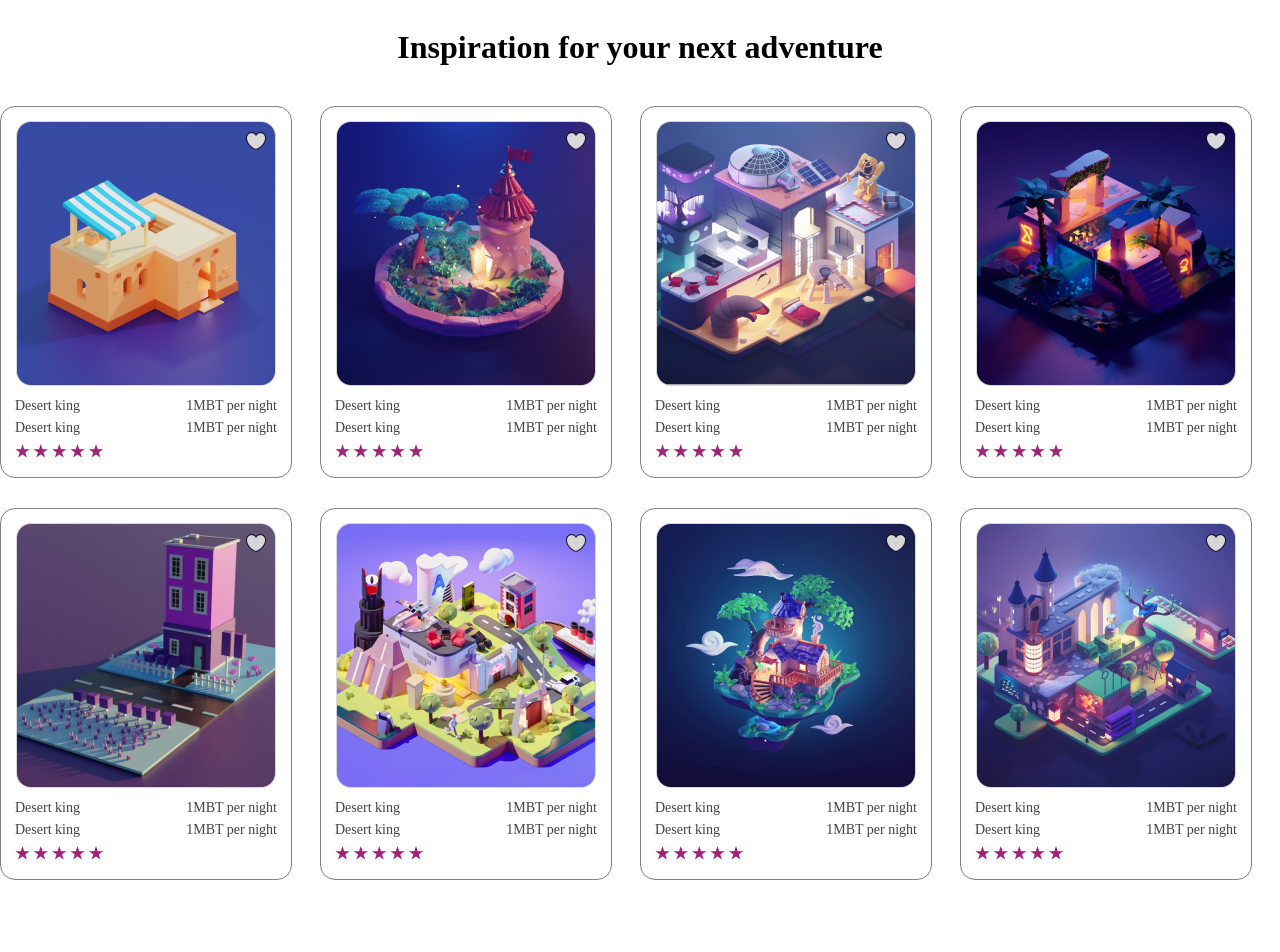
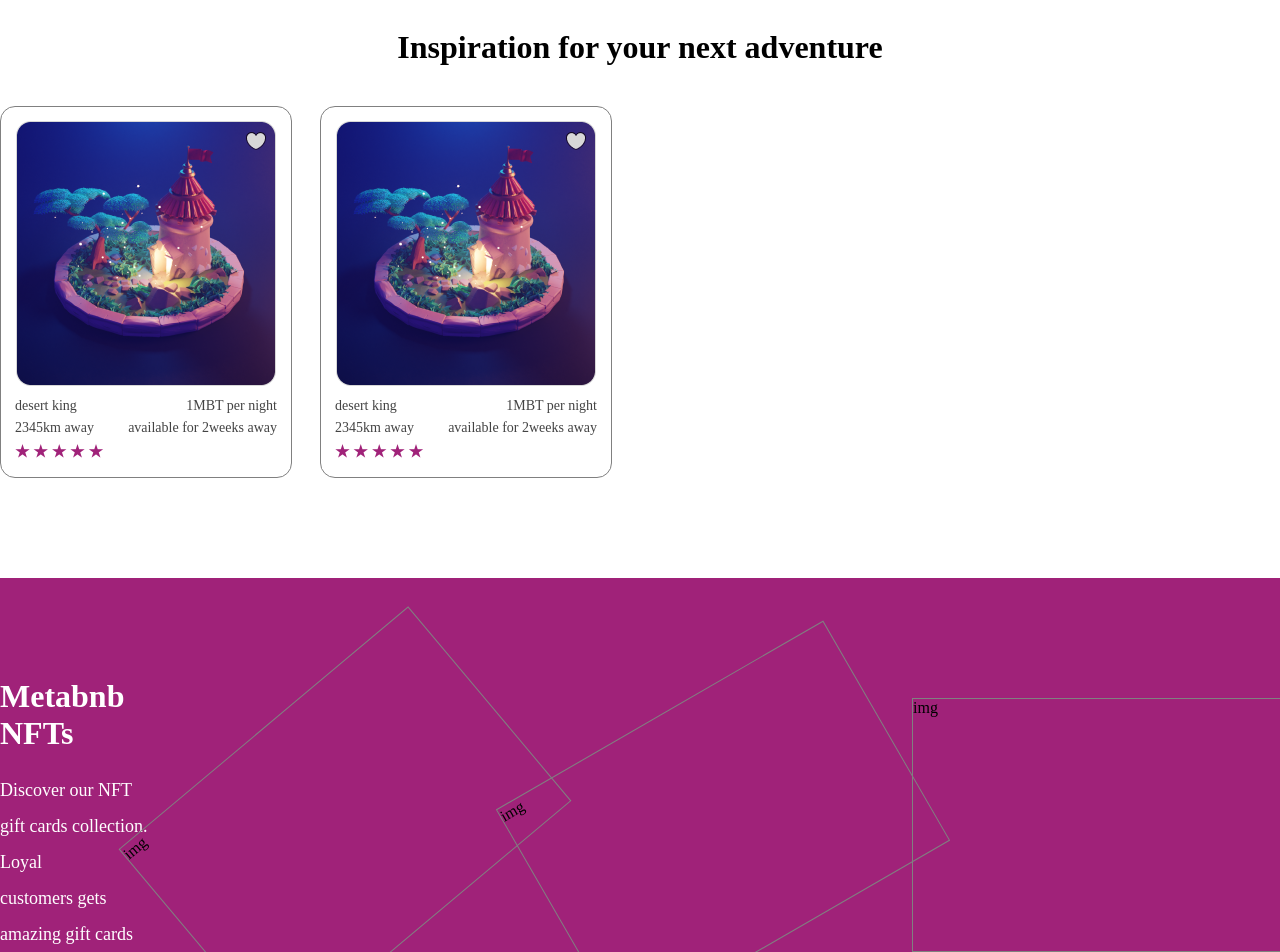
Before and after one commit to chibuzorihueze/meta-bnb, a React (Create React App) app: page / in a window 1280 px wide. Shown: the part 820-1772 px from the top of the page. Built offline with nearby package versions, Linux system fonts and the light colour scheme; a web font is replaced by a local one.

Commit message:
refactored adventure section

```diff
--- a/src/App.css
+++ b/src/App.css
@@ -232,8 +232,22 @@ span{
   border-radius: 8px;
 }
 
+.thirdpage-right{
+  display: flex;
+
+}
+
 .thirdpage-right div{
   border: 1px solid gray;
-  width: 100px;
-  height: 120px;
+  width: 378px;
+  height: 254px;
+  margin-top: 120px;
 }
+
+.box-rotate1{
+  transform: rotate(-40deg)
+}
+
+.box-rotate2{
+  transform: rotate(-30deg);
+}
--- a/src/components/secondpage.jsx
+++ b/src/components/secondpage.jsx
@@ -1,7 +1,28 @@
 import React from "react";
+import metaverseImg from "../image/F1.png";
 
-function Secondpage(){
-    return(
+const adventures = [
+  {
+    id: 0,
+    name: "desert king",
+    price: "1MBT per night",
+    distance: "2345km away",
+    duration: "available for 2weeks away",
+    img: metaverseImg
+  },
+
+  {
+    id: 1,
+    name: "desert king",
+    price: "1MBT per night",
+    distance: "2345km away",
+    duration: "available for 2weeks away",
+    img: metaverseImg
+  },
+];
+
+function Secondpage() {
+  return (
     <div className="secondpage-container">
       <div className="secondpage-header">
         <h1>Inspiration for your next adventure</h1>
@@ -10,159 +31,27 @@ function Secondpage(){
       {/*first gird colume */}
 
       <div className="grid-container">
-                <div className="grid-section">
+        {adventures.map((adventure) => (
+          <div className="grid-section" key={adventure.id}>
             <div className="grid-image">
-                        <img src={require ("../image/Frame 151.png")} alt="metaverse"/>
+              <img src={adventure.img} alt="metaverse" loading="lazy" />
             </div>
             <div className="grid-image-footer">
               <div className="desert-king">
-                            <p>Desert king</p>
-                            <p>1MBT per night</p>
+                <p>{adventure.name}</p>
+                <p>{adventure.price}</p>
               </div>
               <div className="desert-king">
-                            <p>Desert king</p>
-                            <p>1MBT per night</p>
+                <p>{adventure.distance}</p>
+                <p>{adventure.duration}</p>
               </div>
               <span> &#9733; &#9733; &#9733; &#9733; &#9733;</span>
             </div>
           </div>
-
-                {/*gird second colume */}
-
-                <div className="grid-section">
-                    <div className="grid-image">
-                        <img src={require ("../image/Frame 151-1.png")} alt="metaverse"/>
-                    </div>
-                    <div className="grid-image-footer">
-                        <div className="desert-king">
-                            <p>Desert king</p>
-                            <p>1MBT per night</p>
-                        </div>
-                        <div className="desert-king">
-                            <p>Desert king</p>
-                            <p>1MBT per night</p>
-                        </div>
-                        <span> &#9733; &#9733; &#9733; &#9733; &#9733;</span>
+        ))}
       </div>
     </div>
-
-                    {/*gird third colume */}
-
-                <div className="grid-section">
-                    <div className="grid-image">
-                        <img src={require ("../image/Frame 151-2.png")} alt="metaverse"/>
-                    </div>
-                    <div className="grid-image-footer">
-                        <div className="desert-king">
-                            <p>Desert king</p>
-                            <p>1MBT per night</p>
-                        </div>
-                        <div className="desert-king">
-                            <p>Desert king</p>
-                            <p>1MBT per night</p>
-                        </div>
-                        <span> &#9733; &#9733; &#9733; &#9733; &#9733;</span>
-                    </div>
-                </div>
-
-                    {/*gird fourth colume */}
-
-                <div className="grid-section">
-                    <div className="grid-image">
-                        <img src={require ("../image/Frame 151-3.png")} alt="metaverse"/>
-                    </div>
-                    <div className="grid-image-footer">
-                        <div className="desert-king">
-                            <p>Desert king</p>
-                            <p>1MBT per night</p>
-                        </div>
-                        <div className="desert-king">
-                            <p>Desert king</p>
-                            <p>1MBT per night</p>
-                        </div>
-                        <span> &#9733; &#9733; &#9733; &#9733; &#9733;</span>
-                    </div>
-                </div>
-
-                    {/*gird fifth colume */}
-
-                <div className="grid-section">
-                    <div className="grid-image">
-                        <img src={require ("../image/Frame 151-4.png")} alt="metaverse"/>
-                    </div>
-                    <div className="grid-image-footer">
-                        <div className="desert-king">
-                            <p>Desert king</p>
-                            <p>1MBT per night</p>
-                        </div>
-                        <div className="desert-king">
-                            <p>Desert king</p>
-                            <p>1MBT per night</p>
-                        </div>
-                        <span> &#9733; &#9733; &#9733; &#9733; &#9733;</span>
-                    </div>
-                </div>
-
-                    {/*gird sixth colume */}
-
-                <div className="grid-section">
-                    <div className="grid-image">
-                        <img src={require ("../image/Frame 151-5.png")} alt="metaverse"/>
-                    </div>
-                    <div className="grid-image-footer">
-                        <div className="desert-king">
-                            <p>Desert king</p>
-                            <p>1MBT per night</p>
-                        </div>
-                        <div className="desert-king">
-                            <p>Desert king</p>
-                            <p>1MBT per night</p>
-                        </div>
-                        <span> &#9733; &#9733; &#9733; &#9733; &#9733;</span>
-                    </div>
-                </div>
-
-                    {/*gird seventh colume */}
-
-                <div className="grid-section">
-                    <div className="grid-image">
-                        <img src={require ("../image/Frame 151-6.png")} alt="metaverse"/>
-                    </div>
-                    <div className="grid-image-footer">
-                        <div className="desert-king">
-                            <p>Desert king</p>
-                            <p>1MBT per night</p>
-                        </div>
-                        <div className="desert-king">
-                            <p>Desert king</p>
-                            <p>1MBT per night</p>
-                        </div>
-                        <span> &#9733; &#9733; &#9733; &#9733; &#9733;</span>
-                    </div>
-                </div>
-
-                    {/*gird eighth colume */}
-
-                <div className="grid-section">
-                    <div className="grid-image">
-                        <img src={require ("../image/Frame 151-7.png")} alt="metaverse"/>
-                    </div>
-                    <div className="grid-image-footer">
-                        <div className="desert-king">
-                            <p>Desert king</p>
-                            <p>1MBT per night</p>
-                        </div>
-                        <div className="desert-king">
-                            <p>Desert king</p>
-                            <p>1MBT per night</p>
-                        </div>
-                        <span> &#9733; &#9733; &#9733; &#9733; &#9733;</span>
-                    </div>
-                </div>
-
-            </div>
-        </div>
-    )
+  );
 }
 
 export default Secondpage;
--- a/src/components/thirdpage.jsx
+++ b/src/components/thirdpage.jsx
@@ -16,8 +16,8 @@ function Thirdsection(){
                 </div>
 
                 <div className="thirdpage-right">
-                    <div>img</div>
-                    <div>img</div>
+                    <div className="box-rotate1">img</div>
+                    <div className="box-rotate2">img</div>
                     <div>img</div>
                 </div>
             </div>
```
Also changed, not shown: src/image/F1.png (renamed from src/image/Frame 151-1.png). Lines whose indentation alone changed are shown as unchanged.
